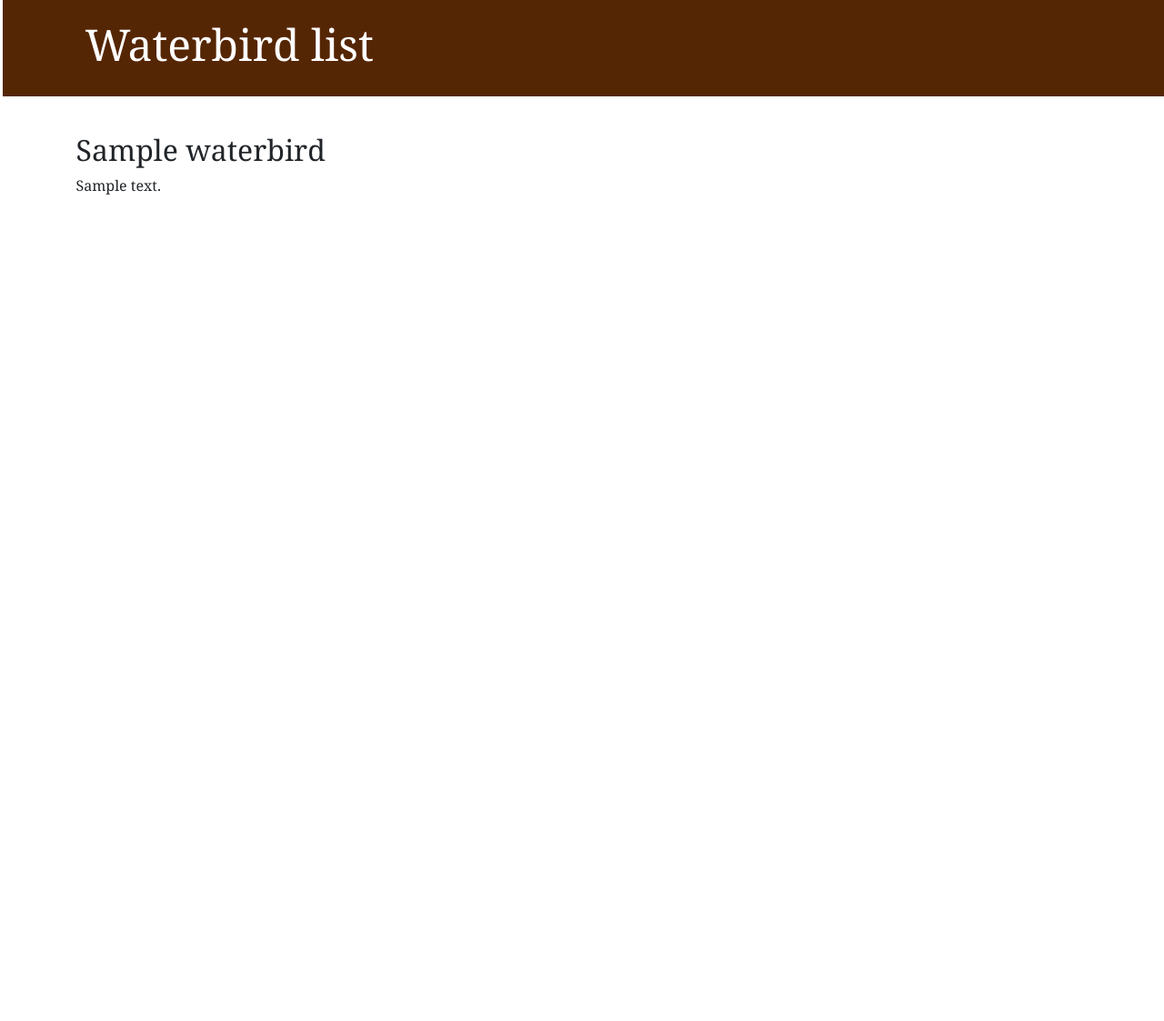
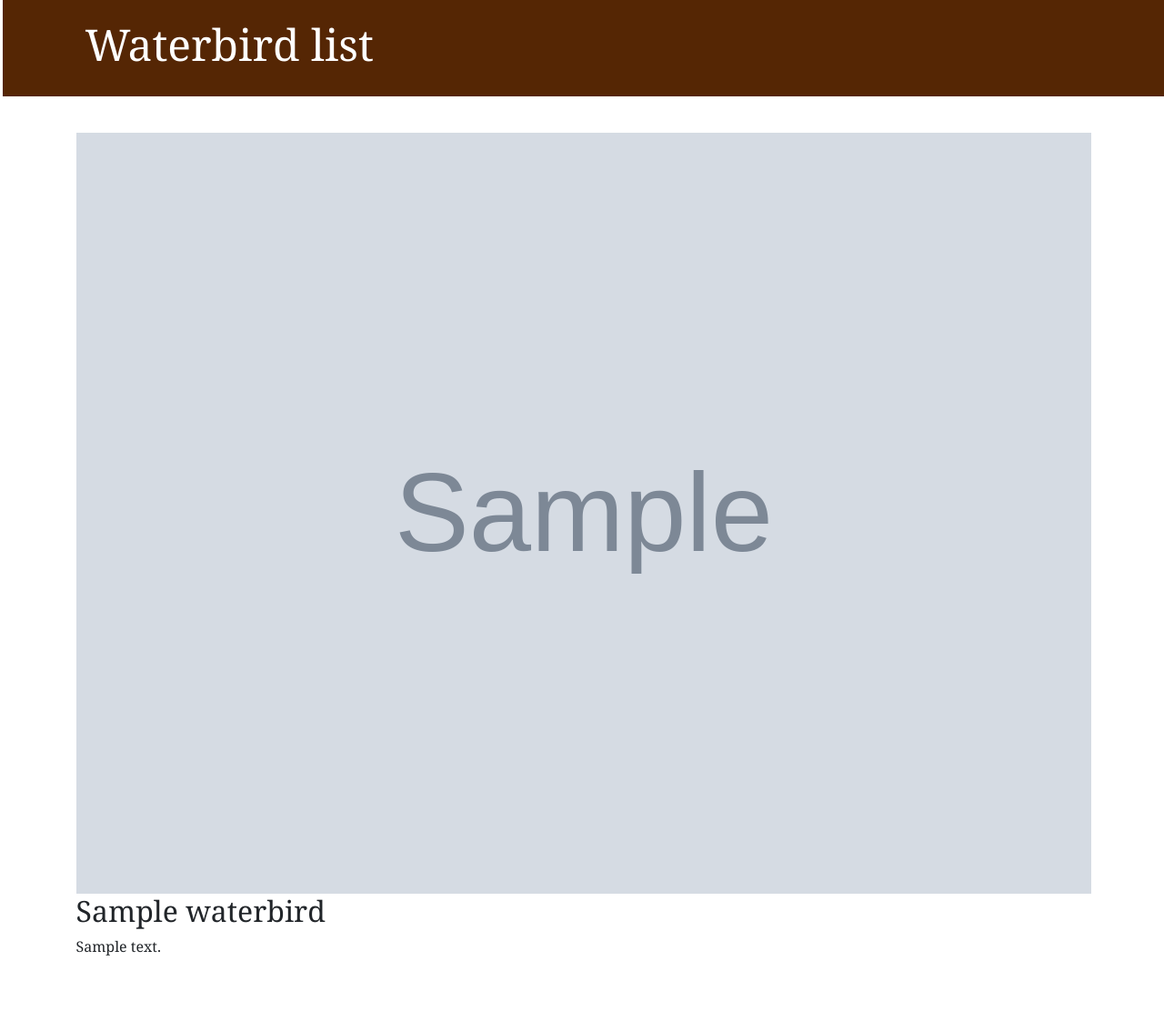
Before and after one commit to iakerber/my-birdapp, a Django app: page /waterbird/1/ in a window 1280 px wide. Shown: the whole page at 91% size. Before the commit the page ends 214 px from the top, so only its background shows below. Run offline with Django 5.2, Linux system fonts and the light colour scheme; tables that the repository leaves empty hold one stand-in row (values such as "Sample post"); grey boxes marked "Sample" are stand-in pictures.

Commit message:
Added image field to database and added media directory with four images.

```diff
--- a/birdid/models.py
+++ b/birdid/models.py
@@ -13,6 +13,7 @@ class Waterbird(models.Model):
     call_complexity = models.CharField(max_length = 100)
     water_type = models.CharField(max_length = 100)
     description = models.TextField()
+    image_bird = models.ImageField(default='fallback.png', blank=True)
 
 def __str__(self):
     return self.name
--- a/birdid/static/css/birdid.css
+++ b/birdid/static/css/birdid.css
@@ -76,3 +76,8 @@ body {
 .waterbird > .actions {
     float: right;
 }
+
+.image_bird {
+    display: block;
+    width: 100%;
+}
--- a/birdid/templates/birdid/waterbird_detail.html
+++ b/birdid/templates/birdid/waterbird_detail.html
@@ -2,6 +2,13 @@
 
 {% block content %}
     <article class="waterbird">
+
+        <img
+            class="image_bird"
+            src="{{ waterbird.image_bird.url }}"
+            alt="{{ waterbird.name }}"
+
+        />
 
         <h2>{{ waterbird.name }}</h2>
         <p>{{ waterbird.description|linebreaksbr }}</p>
--- a/mysite/settings.py
+++ b/mysite/settings.py
@@ -119,6 +119,9 @@ USE_TZ = True
 STATIC_URL = 'static/'
 STATIC_ROOT = BASE_DIR / 'static'
 
+MEDIA_URL = 'media/'
+MEDIA_ROOT = BASE_DIR / 'media'
+
 # Default primary key field type
 # https://docs.djangoproject.com/en/5.1/ref/settings/#default-auto-field
 
--- a/mysite/urls.py
+++ b/mysite/urls.py
@@ -18,7 +18,12 @@ Including another URLconf
 from django.contrib import admin
 from django.urls import path, include
 
+from django.conf.urls.static import static
+from django.conf import settings
+
 urlpatterns = [
     path("admin/", admin.site.urls),
     path('', include('birdid.urls')),
 ]
+
+urlpatterns += static(settings.MEDIA_URL, document_root=settings.MEDIA_ROOT)
```
Also changed, not shown: birdid/migrations/0004_waterbird_image_bird.py (added), media/blue_heron.jpg (added), media/flamingo.jpg (added), media/snowy_egret.jpg (added), media/whooping_crane2.jpg (added).
